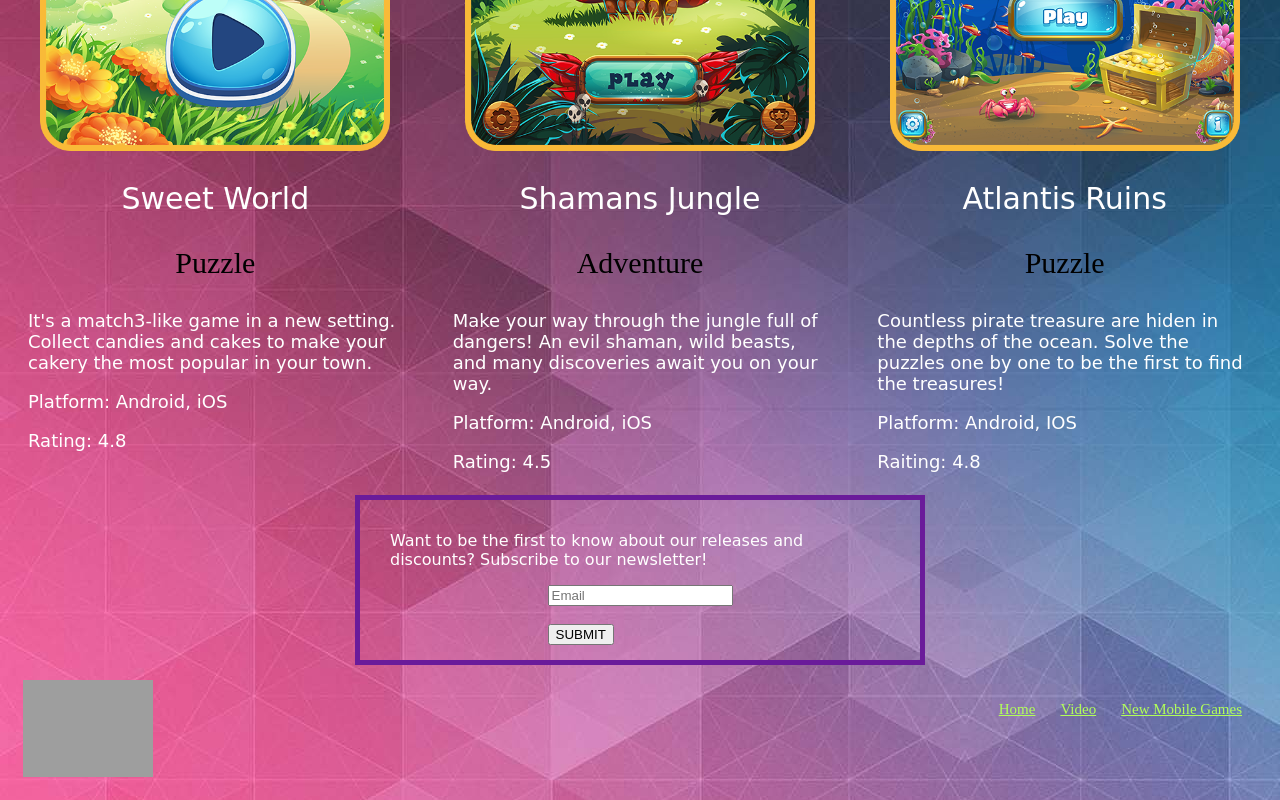
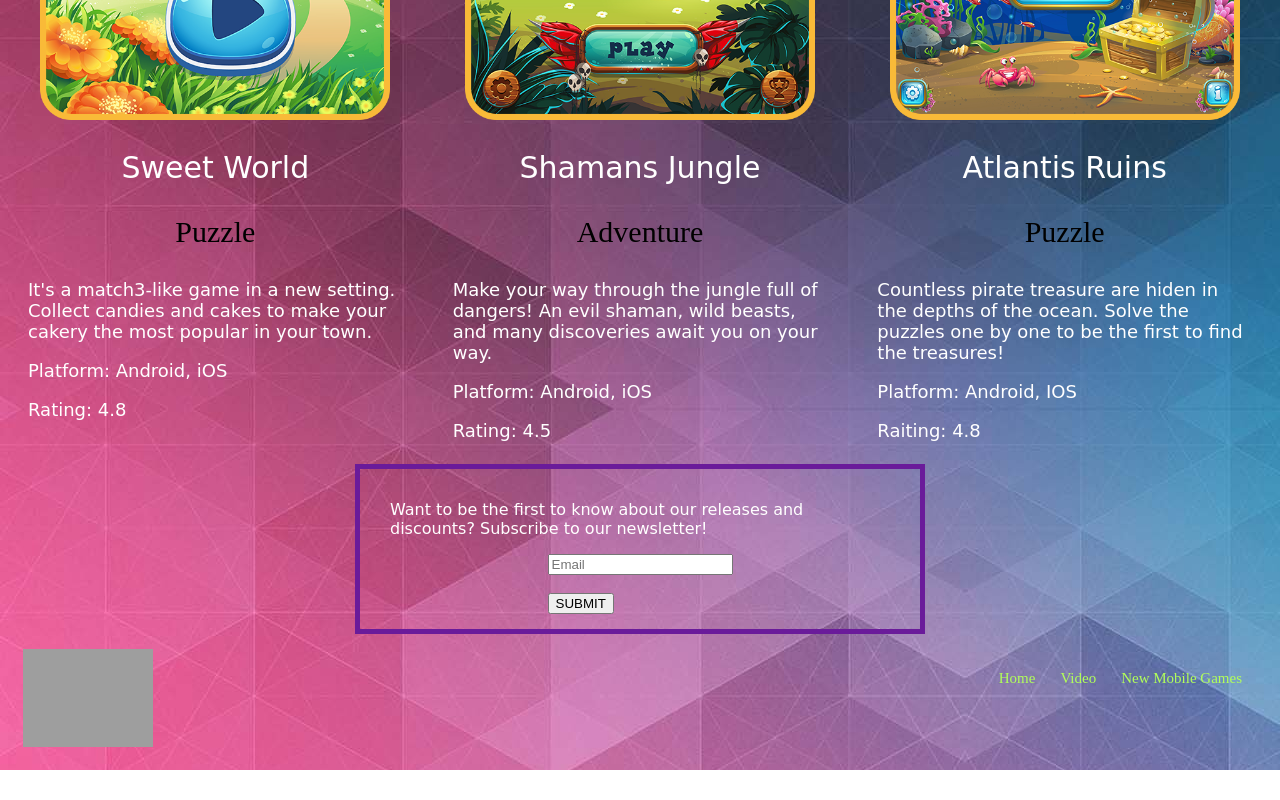
Before and after one commit to MashaN94/Fun-Play, a plain HTML site: page index.html in a window 1280 px wide. Shown: the part 1150-1950 px from the top of the page. After the commit the page ends 1920 px from the top, so only its background shows below. Drawn offline with Linux system fonts and the light colour scheme; grey boxes are pictures that could not be loaded.

Commit message:
correction of mistakes

```diff
--- a/index.html
+++ b/index.html
@@ -27,22 +27,20 @@
 			</li>
 			<li>
 				<a class="nav-link" href="#new mobile games">New Mobile Games</a>
-
-			</li>
+            </li>
 		</ul>
-
-	</nav>
+     </nav>
 </header>
 <main>
-	<section id="home">
+	<div id="home">
 		<h1>We Create Innovative Games You Just Can't Stop Playing</h1>
 		<p>We're not just a company, we're a community of passionate gamers.</p>
-	</section>
-	<section id="video">
+	</div>
+	<div id="video">
 		<iframe width="560" height="315" src="https://www.youtube.com/embed/amyF-bnbHfM" title="YouTube video player" frameborder="0" allow="accelerometer; autoplay; clipboard-write; encrypted-media; gyroscope; picture-in-picture" allowfullscreen></iframe>
-	</section>
+	</div>
     <h2>New Mobile Games</h2>
-	<container id="new mobile games">
+	<div id="new mobile games">
 		<div class="container">
             <section>
                 <img src="img/sweet%20world.jpg" alt="Illustration">
@@ -79,7 +77,7 @@
 				</div>
 			</section>
 		</div>
-	</container>
+	</div>
 	<div class="formInfo">
 		<p>Want to be the first to know about our releases and discounts? Subscribe to our newsletter!</p>
 		<form id="form">
@@ -88,7 +86,6 @@
 			<input type="submit" id="submit" value="SUBMIT" class="button" >
 		</form>
 	</div>
-
 </main>
 <footer id="footer">
 	<img id="footer-img" src="https://res2.weblium.site/res/5fe40fc16a0a8300222a3051/5fea41c8674aef00211ee9b1?nowebp"
@@ -96,15 +93,14 @@
 	<nav>
 		<ul>
 			<li>
-				<a href="#home">Home</a>
+				<a>Home</a>
 			</li>
 			<li>
-				<a href="#video">Video</a>
+				<a>Video</a>
 			</li>
 			<li>
-				<a href="#new mobile games">New Mobile Games</a>
-
-			</li>
+				<a>New Mobile Games</a>
+            </li>
 		</ul>
 	</nav>
 </footer>
```
